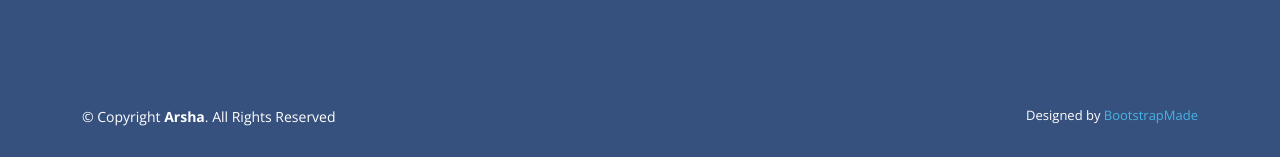
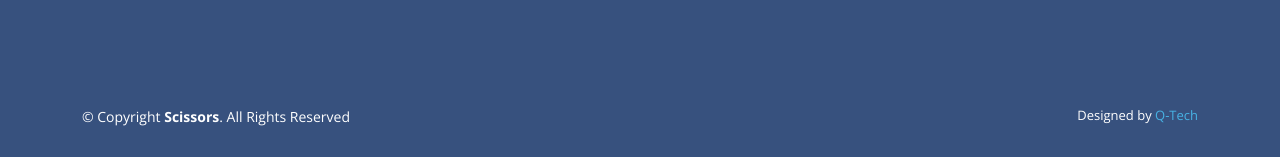
Before and after one commit to Olalekan2040-slack/URL-Shortener, a Flask app: page /dashboard in a window 1280 px wide. Shown: the part 796-953 px from the top of the page. Run offline with Flask 3, Linux system fonts and the light colour scheme; the visitor is signed in with stand-in values (Sample User, id 1); data that the repository does not hold is empty; some libraries are stand-ins or nearby versions.

Commit message:
make some frontend changes

```diff
--- a/website/templates/base.html
+++ b/website/templates/base.html
@@ -49,12 +49,12 @@
 
       <nav id="navbar" class="navbar">
         <ul>
-          <li><a class="nav-link scrollto active" href="#hero">Home</a></li>
+          class="nav-link scrollto active" href="{{url_for('views.index')}}">Home</a></li>
           <li><a class="nav-link scrollto" href="#about">About</a></li>
           <li><a class="nav-link scrollto" href="#services">Services</a></li>
           <li><a class="nav-link   scrollto" href="#portfolio">Portfolio</a></li>
           <li><a class="nav-link scrollto" href="pricing">Pricing</a></li>
-          <li class="dropdown"><a href="#"><span>Drop Down</span> <i class="bi bi-chevron-down"></i></a>
+          <!-- <li class="dropdown"><a href="#"><span>Drop Down</span> <i class="bi bi-chevron-down"></i></a>
             <ul>
               <li><a href="#">Drop Down 1</a></li>
               <li class="dropdown"><a href="#"><span>Deep Drop Down</span> <i class="bi bi-chevron-right"></i></a>
@@ -70,7 +70,7 @@
               <li><a href="#">Drop Down 3</a></li>
               <li><a href="#">Drop Down 4</a></li>
             </ul>
-          </li>
+          </li> -->
           <li><a class="nav-link scrollto" href="#contact">Contact</a></li>
           <li><a class="getstarted scrollto" href="/signup">Sign Up</a></li>
         </ul>
@@ -249,14 +249,14 @@
 {%block footer%}
     <div class="container footer-bottom clearfix">
       <div class="copyright">
-        &copy; Copyright <strong><span>Arsha</span></strong>. All Rights Reserved
+        &copy; Copyright <strong><span>Scissors</span></strong>. All Rights Reserved
       </div>
       <div class="credits">
         <!-- All the links in the footer should remain intact. -->
         <!-- You can delete the links only if you purchased the pro version. -->
         <!-- Licensing information: https://bootstrapmade.com/license/ -->
         <!-- Purchase the pro version with working PHP/AJAX contact form: https://bootstrapmade.com/arsha-free-bootstrap-html-template-corporate/ -->
-        Designed by <a href="https://bootstrapmade.com/">BootstrapMade</a>
+        Designed by <a href="https://bootstrapmade.com/">Q-Tech</a>
       </div>
     </div>
   </footer><!-- End Footer -->
--- a/website/templates/index.html
+++ b/website/templates/index.html
@@ -861,7 +861,7 @@ That's why we offer a streamlined solution that transforms lengthy URLs into con
 
           <div class="col-lg-3 col-md-6 footer-links">
             <h4>Our Social Networks</h4>
-            <p>Cras fermentum odio eu feugiat lide par naso tierra videa magna derita valies</p>
+            <p></p>
             <div class="social-links mt-3">
               <a href="#" class="twitter"><i class="bx bxl-twitter"></i></a>
               <a href="#" class="facebook"><i class="bx bxl-facebook"></i></a>
```
